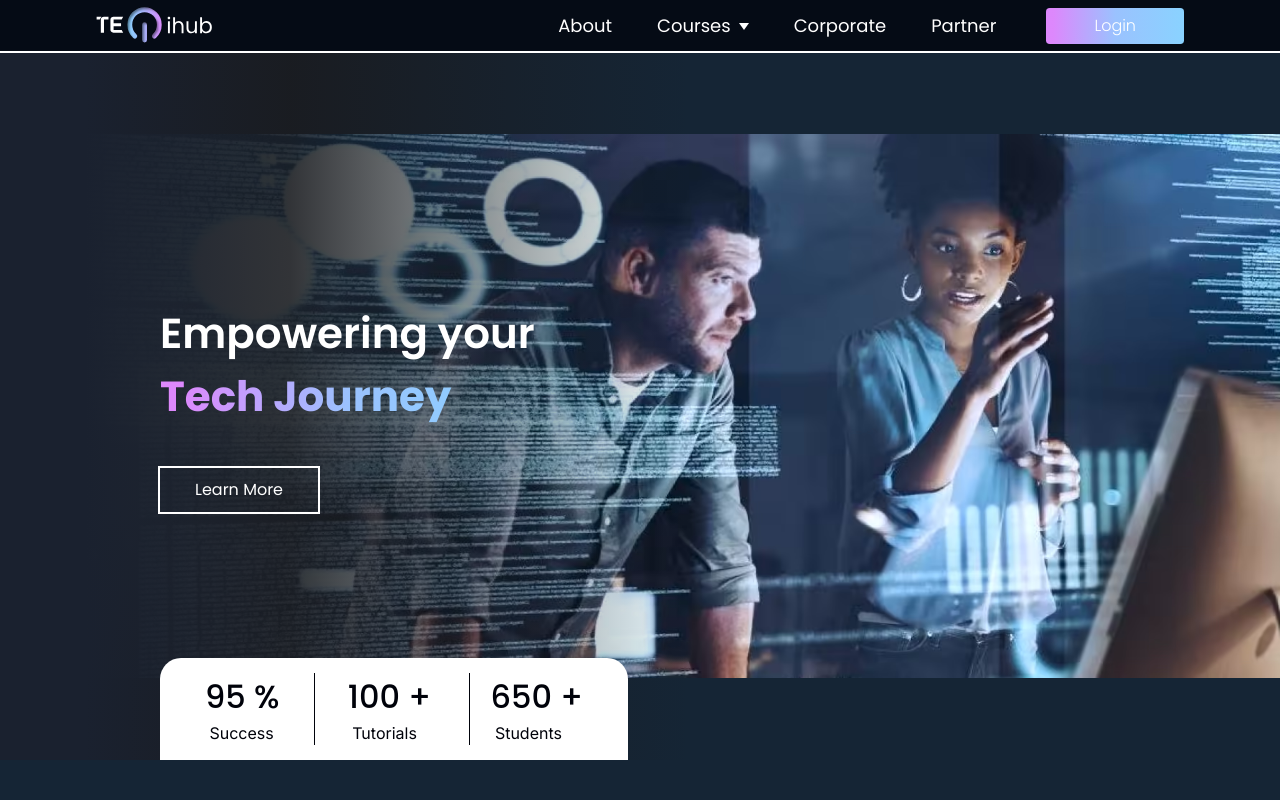
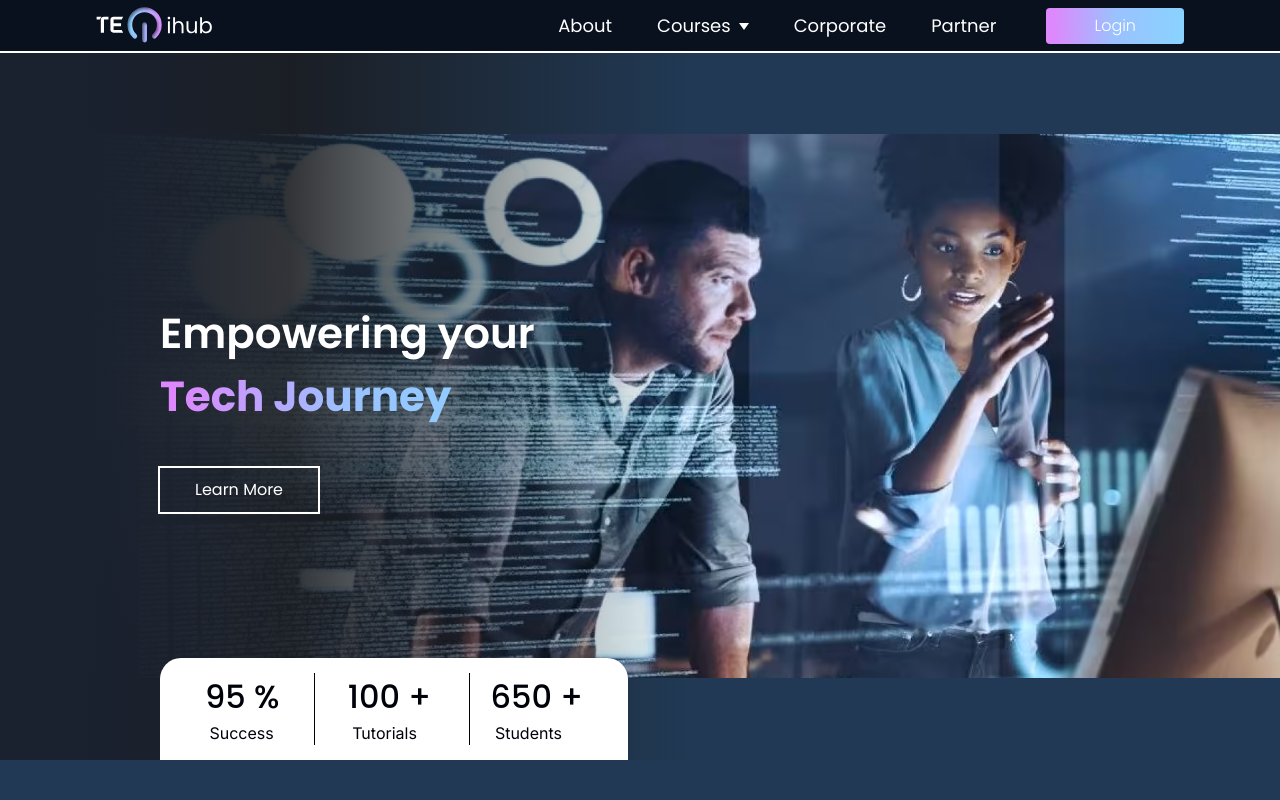
Before and after one commit to Xanderyeng/teqihub, a React (Vite) app: page / in a window 1280 px wide. Shown: the top 800 px of the page. Built offline with nearby package versions, Linux system fonts and the light colour scheme.

Commit message:
Color change done

```diff
--- a/src/App.jsx
+++ b/src/App.jsx
@@ -12,11 +12,14 @@ const ScrollToTop = () => {
   return null;
 };
 
+
 const App = () => {
+  const location = useLocation();
 
   return (
     <>
-      <div className='relative z-0'>
+      {/* <ScrollToTop /> */}
+      <div className={location.pathname === '/' ? 'home-bg' : 'other-bg'}>
         <Navbar />
         <Routes>
           <Route path="/" element={<Home />} />
--- a/src/index.css
+++ b/src/index.css
@@ -41,9 +41,17 @@
   /* SAN JUAN - COLOR NAME */
   /* https://imagecolorpicker.com/color-code/2a496a */
   --mainBg: #152535;
-  /* --mainBg: #213954; */
+  --homeBg: #213954;
   --menuBG: #080f15;
   --navBg: rgba(0, 2, 10, 0.825);
+}
+
+.home-bg{
+  background: var(--homeBg);
+}
+
+.other-bg{
+  background: var(--mainBg);
 }
 
 html {
```
